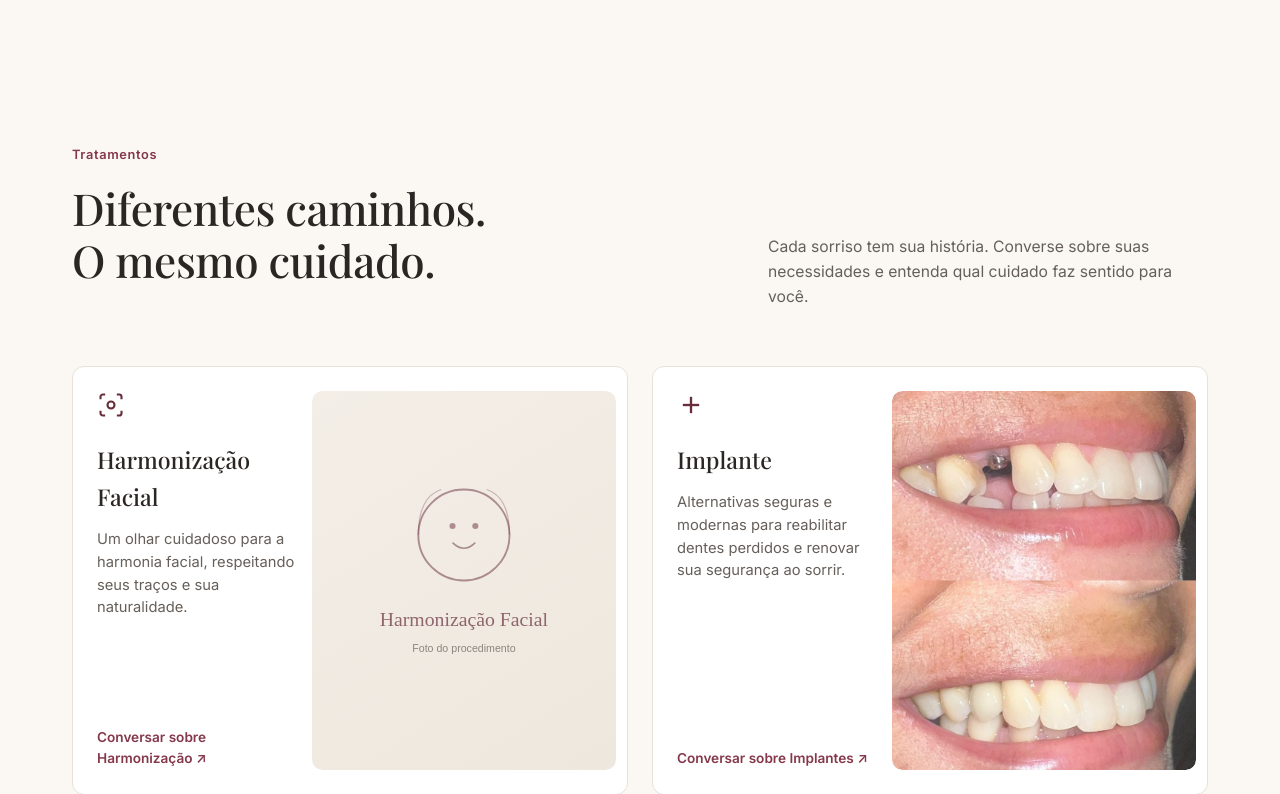
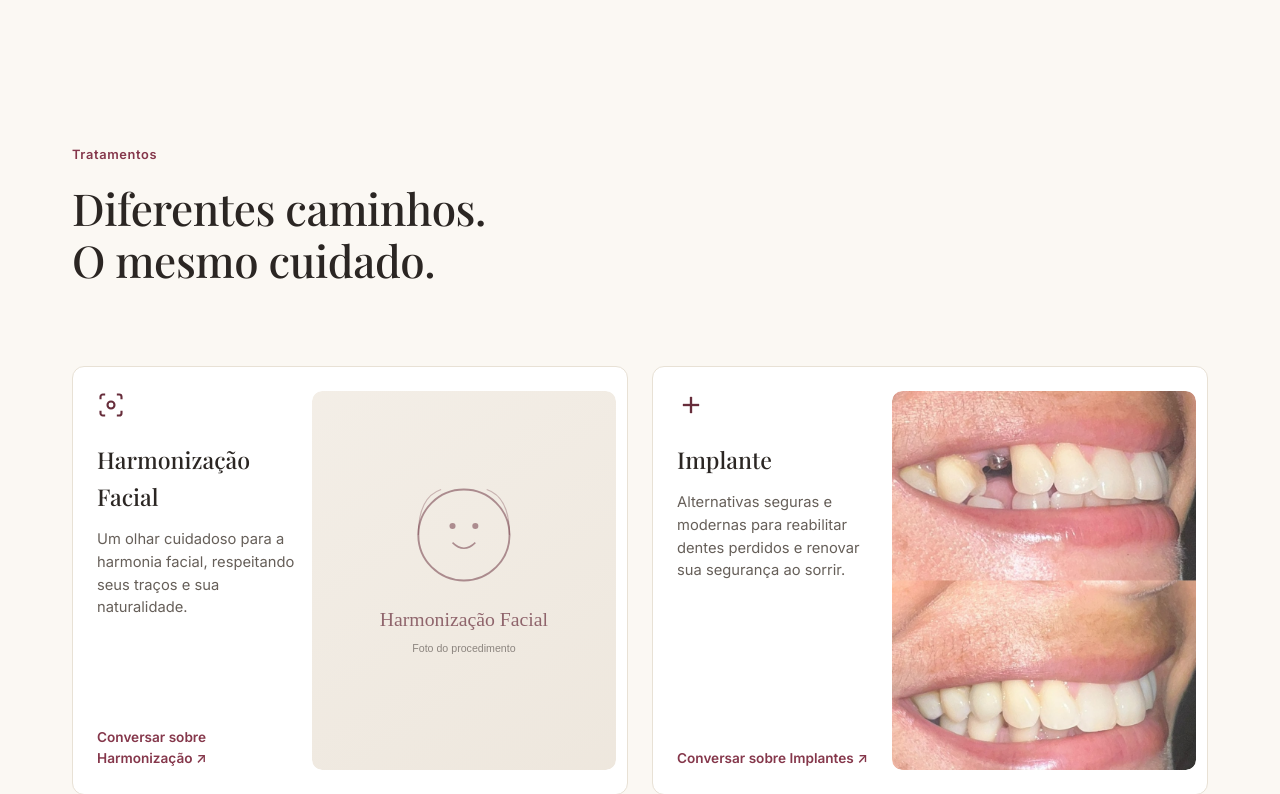
Before and after one commit to Ricardoqs20/Consultorio_Jessica, a Flask app: page / in a window 1280 px wide. Shown: the part 1367-2161 px from the top of the page. Run offline with Flask 3, Linux system fonts and the light colour scheme; some web fonts are replaced.

Commit message:
Remove subtítulo da seção de tratamentos

```diff
--- a/templates/index.html
+++ b/templates/index.html
@@ -149,9 +149,6 @@
             <span class="section-tag">Tratamentos</span>
             <h2 class="section-title">Diferentes caminhos.<br>O mesmo cuidado.</h2>
           </div>
-          <p class="treatments-subtitle">
-            Cada sorriso tem sua história. Converse sobre suas necessidades e entenda qual cuidado faz sentido para você.
-          </p>
         </div>
 
         <div class="treatments-grid">
```
